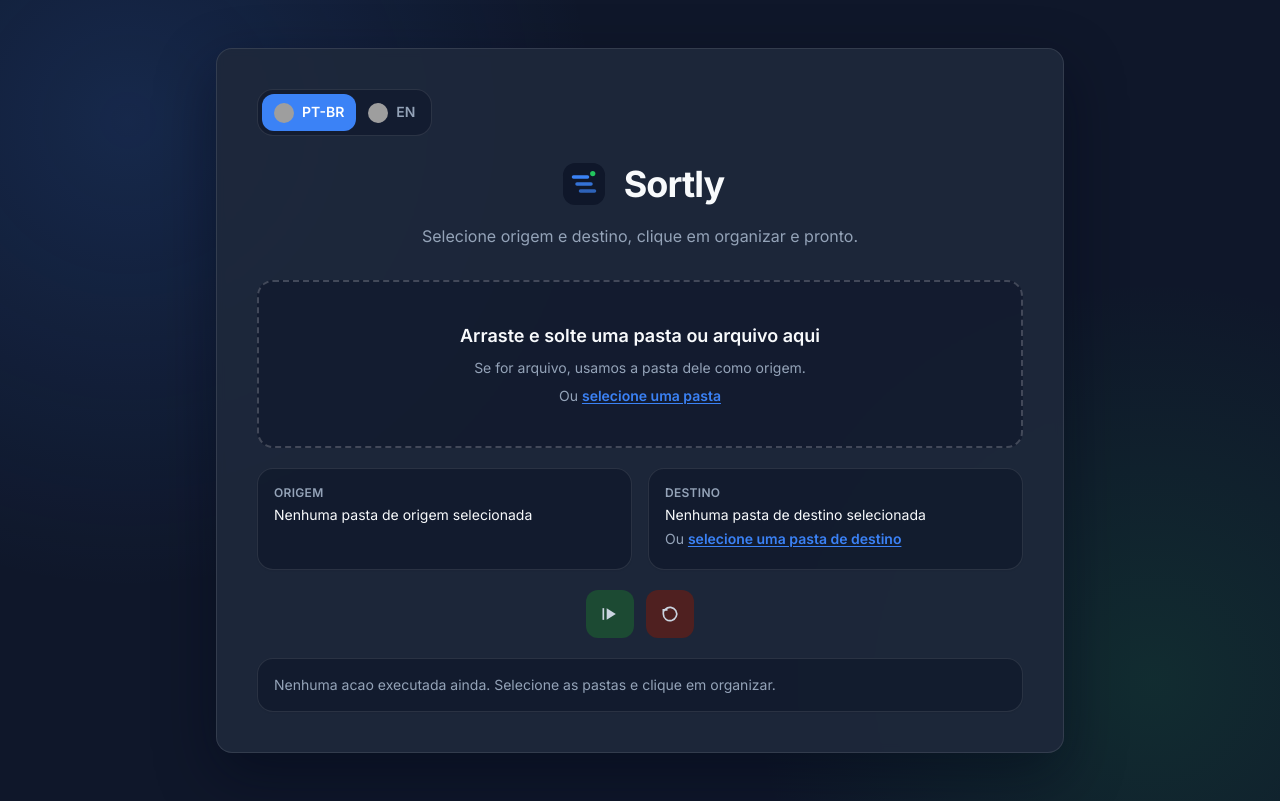
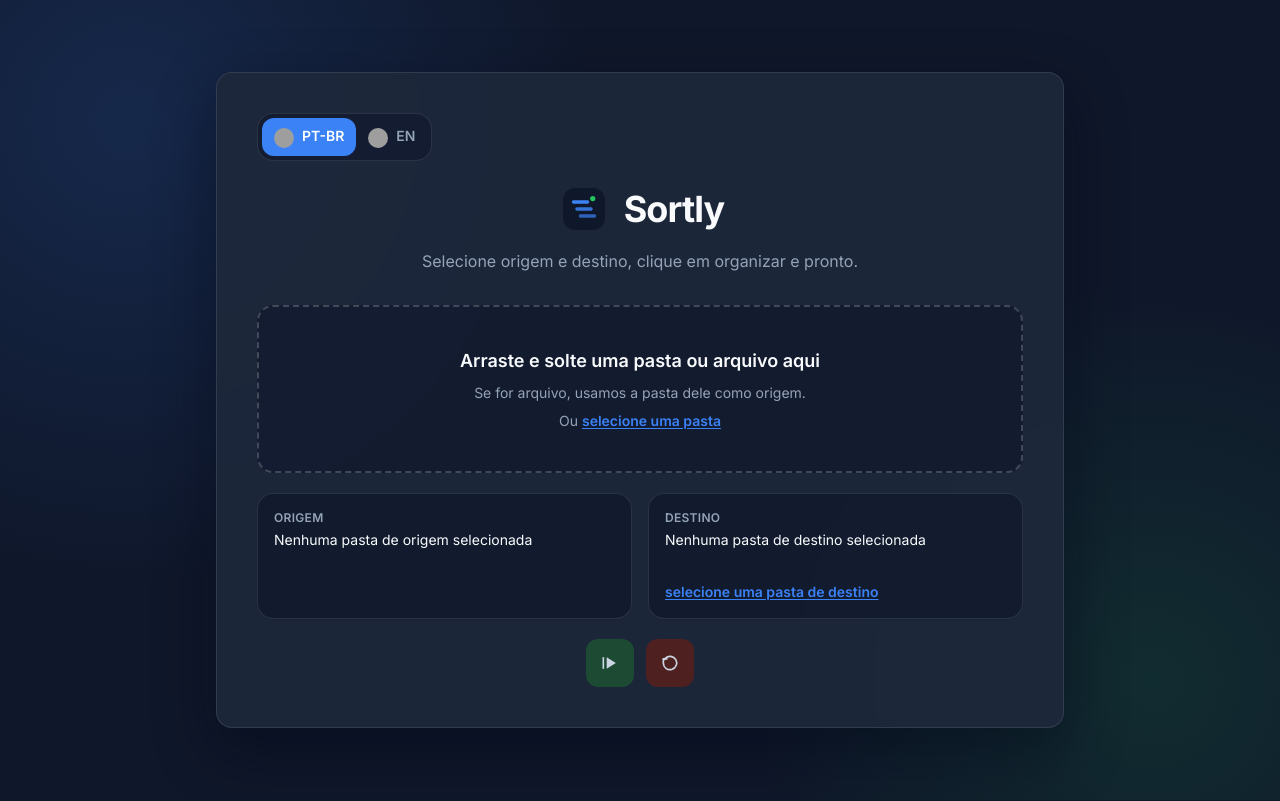
Before and after one commit to caiofdev/sortly, a React (Vite) app: page / in a window 1280 px wide. Built offline with nearby package versions, Linux system fonts and the light colour scheme; grey boxes are pictures that could not be loaded; the HTML template or start-up script is replaced by a standard one.

Commit message:
feat: implement feedback clearing functionality in FeedbackPanel and integrate with OrganizerView

```diff
--- a/src/App.jsx
+++ b/src/App.jsx
@@ -11,6 +11,7 @@ function App() {
     hasUndo,
     isLoading,
     feedback,
+    handleClearFeedback,
     handleResolveDroppedPath,
     handleSelectSourceFolder,
     handleSelectDestinationFolder,
@@ -26,6 +27,7 @@ function App() {
       hasUndo={hasUndo}
       isLoading={isLoading}
       feedback={feedback}
+      onClearFeedback={handleClearFeedback}
       onLanguageChange={setLanguage}
       onResolveDroppedPath={handleResolveDroppedPath}
       onSelectSourceFolder={handleSelectSourceFolder}
--- a/src/components/FeedbackPanel.jsx
+++ b/src/components/FeedbackPanel.jsx
@@ -1,13 +1,46 @@
-function FeedbackPanel({ feedback, emptyMessage }) {
-  const toneClass = feedback
-    ? feedback.type === 'success'
+import { useEffect, useState } from 'react';
+
+function FeedbackPanel({ feedback, onClearFeedback }) {
+  const [isVisible, setIsVisible] = useState(false);
+
+  useEffect(() => {
+    if (!feedback) {
+      setIsVisible(false);
+      return;
+    }
+
+    setIsVisible(true);
+
+    const startHideId = window.setTimeout(() => {
+      setIsVisible(false);
+    }, 2600);
+
+    const clearId = window.setTimeout(() => {
+      onClearFeedback();
+    }, 3000);
+
+    return () => {
+      window.clearTimeout(startHideId);
+      window.clearTimeout(clearId);
+    };
+  }, [feedback, onClearFeedback]);
+
+  if (!feedback) {
+    return null;
+  }
+
+  const toneClass =
+    feedback.type === 'success'
       ? 'border-[#22C55E]/45 bg-[#22C55E]/12 text-[#b8ffcf]'
-      : 'border-rose-500/45 bg-rose-500/12 text-rose-200'
-    : 'border-white/10 bg-[#0F172A]/65 text-[#94A3B8]';
+      : 'border-rose-500/45 bg-rose-500/12 text-rose-200';
 
   return (
-    <div className={`rounded-2xl border px-4 py-4 text-sm shadow-sm ${toneClass}`}>
-      {feedback ? feedback.message : emptyMessage}
+    <div
+      className={`rounded-2xl border px-4 py-4 text-sm shadow-sm transition-all duration-300 ${toneClass} ${
+        isVisible ? 'translate-y-0 opacity-100' : '-translate-y-1 opacity-0'
+      }`}
+    >
+      <p>{feedback.message}</p>
     </div>
   );
 }
--- a/src/components/FolderPathsPanel.jsx
+++ b/src/components/FolderPathsPanel.jsx
@@ -8,6 +8,11 @@ function FolderPathsPanel({
   destinationSelectHintAction,
   onSelectDestinationFolder
 }) {
+  const abbreviatedDestinationPath =
+    destinationPath.length > 72
+      ? `${destinationPath.slice(0, 32)}...${destinationPath.slice(-32)}`
+      : destinationPath;
+
   return (
     <div className="grid gap-4 md:grid-cols-2">
       <div className="rounded-2xl border border-white/10 bg-[#0F172A]/65 px-4 py-4 shadow-sm">
@@ -17,10 +22,15 @@ function FolderPathsPanel({
 
       <div className="rounded-2xl border border-white/10 bg-[#0F172A]/65 px-4 py-4 shadow-sm">
         <p className="mb-1 text-xs font-semibold uppercase tracking-wide text-[#94A3B8]">{destinationLabel}</p>
-        <p className={`${hasDestination ? 'min-h-12' : ''} break-all text-sm text-[#F8FAFC]`}>{destinationPath}</p>
+        <p
+          title={destinationPath}
+          className="min-h-12 overflow-hidden text-ellipsis whitespace-nowrap text-sm text-[#F8FAFC]"
+        >
+          {abbreviatedDestinationPath}
+        </p>
 
         <p className={`${hasDestination ? 'mt-2' : 'mt-1'} text-sm text-[#94A3B8]`}>
-          {destinationSelectHintPrefix}{' '}
+          {destinationSelectHintPrefix ? `${destinationSelectHintPrefix} ` : ''}
           <button
             type="button"
             onClick={onSelectDestinationFolder}
--- a/src/controllers/useFileOrganizerController.js
+++ b/src/controllers/useFileOrganizerController.js
@@ -148,12 +148,17 @@ function useFileOrganizerController(language) {
     }
   };
 
+  const handleClearFeedback = () => {
+    setFeedback(null);
+  };
+
   return {
     sourceFolderPath,
     destinationFolderPath,
     hasUndo,
     isLoading,
     feedback,
+    handleClearFeedback,
     handleResolveDroppedPath,
     handleSelectSourceFolder,
     handleSelectDestinationFolder,
--- a/src/i18n/organizerCopy.js
+++ b/src/i18n/organizerCopy.js
@@ -14,8 +14,10 @@ const organizerCopy = {
     dropDescription: 'Se for arquivo, usamos a pasta dele como origem.',
     dropSelectHintPrefix: 'Ou',
     dropSelectHintAction: 'selecione uma pasta',
-    destinationSelectHintPrefix: 'Ou',
-    destinationSelectHintAction: 'selecione uma pasta de destino'
+    destinationSelectHintPrefix: '',
+    destinationSelectHintAction: 'selecione uma pasta de destino',
+    feedbackProgressRunning: 'Aplicando alteracoes...',
+    feedbackProgressDone: 'Alteracoes realizadas com sucesso.'
   },
   en: {
     subtitle: 'Select source and destination, click organize, and done.',
@@ -32,8 +34,10 @@ const organizerCopy = {
     dropDescription: 'If a file is dropped, we use its parent folder as source.',
     dropSelectHintPrefix: 'Or',
     dropSelectHintAction: 'select a folder',
-    destinationSelectHintPrefix: 'Or',
-    destinationSelectHintAction: 'select a destination folder'
+    destinationSelectHintPrefix: '',
+    destinationSelectHintAction: 'select a destination folder',
+    feedbackProgressRunning: 'Applying changes...',
+    feedbackProgressDone: 'Changes applied successfully.'
   }
 };
 
--- a/src/views/OrganizerView.jsx
+++ b/src/views/OrganizerView.jsx
@@ -12,6 +12,7 @@ function OrganizerView({
   hasUndo,
   isLoading,
   feedback,
+  onClearFeedback,
   onLanguageChange,
   onResolveDroppedPath,
   onSelectSourceFolder,
@@ -61,7 +62,10 @@ function OrganizerView({
 
 
 
-            <FeedbackPanel feedback={feedback} emptyMessage={text.feedbackEmpty} />
+            <FeedbackPanel
+              feedback={feedback}
+              onClearFeedback={onClearFeedback}
+            />
           </div>
         </div>
       </section>
```
